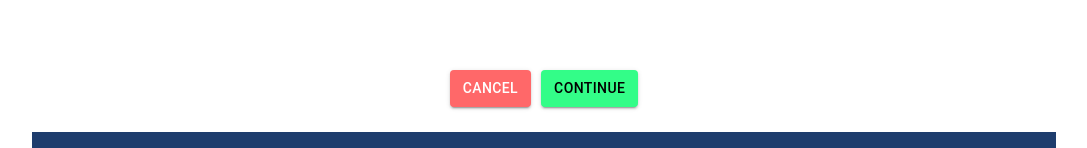
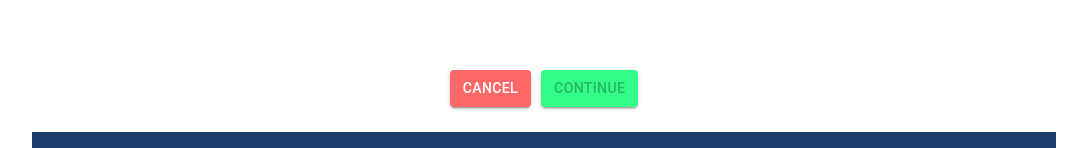
Before and after one commit to shaikhmedia/modern-burger-builder, a React (Create React App) app: page /checkout in a window 1280 px wide. Shown: the part 379-527 px from the top of the page, without its empty margins (96-1183 px from the left). Built offline with nearby package versions, Linux system fonts and the light colour scheme.

Commit message:
Button disabled conditionally  on checkout and contact data page

```diff
--- a/src/Components/Layout/Button/Button.jsx
+++ b/src/Components/Layout/Button/Button.jsx
@@ -4,6 +4,7 @@ import Styles from "./Button.module.css";
 const button = (props) => {
   return (
     <button
+      disabled={props.disabled}
       onSubmit={props.submited}
       onClick={props.clicked}
       className={[Styles.Button, Styles[props.btnType]].join(" ")}
--- a/src/Components/Layout/Button/Button.module.css
+++ b/src/Components/Layout/Button/Button.module.css
@@ -19,6 +19,10 @@
   outline: none;
 }
 
+.Button:disabled {
+  cursor: not-allowed;
+}
+
 .Success {
   background-color: #33fd88;
 }
--- a/src/Components/Layout/Form/Form.jsx
+++ b/src/Components/Layout/Form/Form.jsx
@@ -4,7 +4,15 @@ import Styles from "./Form.module.css";
 import Input from "../Form/Input/Input";
 
 const form = (props) => {
+  let disabled = false;
+
+  // Convert customer object to array and set props to input component
   const inputFields = Object.entries(props.customerData).map((data) => {
+    // Set disabled true if input value is empty
+    if (data[1] === "") {
+      disabled = true;
+    }
+
     return (
       <Input
         changed={props.changed}
@@ -17,13 +25,19 @@ const form = (props) => {
 
   return (
     <form onSubmit={props.submitted} className={Styles.Form}>
+      {/* Title */}
       <div className={Styles.Title}>
         <p>Enter your contact details</p>
       </div>
-
+      {/* Input Fields */}
       {inputFields}
 
-      <Button clicked={props.handleOrderSubmit} btnType="Success">
+      {/* Order Now Button */}
+      <Button
+        disabled={disabled}
+        clicked={props.handleOrderSubmit}
+        btnType="Success"
+      >
         ORDER NOW
       </Button>
     </form>
--- a/src/Components/Layout/SummaryPage/SummaryPage.jsx
+++ b/src/Components/Layout/SummaryPage/SummaryPage.jsx
@@ -4,6 +4,19 @@ import Button from "../Button/Button";
 import Styles from "./SummaryPage.module.css";
 
 const summaryPage = (props) => {
+  let disabled = false;
+
+  // Covert ingredients object to array and loop through to get the total amount of ingredients
+  const totalIng = Object.entries(props.ingredients)
+    .map((el) => el[1])
+    .reduce((acc, cur) => {
+      return acc + cur;
+    }, 0);
+
+  // If total ingredient is 0 then disable the continue button
+  if (totalIng === 0) {
+    disabled = true;
+  }
   return (
     <div className={Styles.SummaryPage}>
       <h2>Hope you enjoy your burger!</h2>
@@ -15,7 +28,11 @@ const summaryPage = (props) => {
           CANCEL
         </Button>
 
-        <Button clicked={props.checkoutContinued} btnType="Success">
+        <Button
+          disabled={disabled}
+          clicked={props.checkoutContinued}
+          btnType="Success"
+        >
           CONTINUE
         </Button>
       </div>
```
